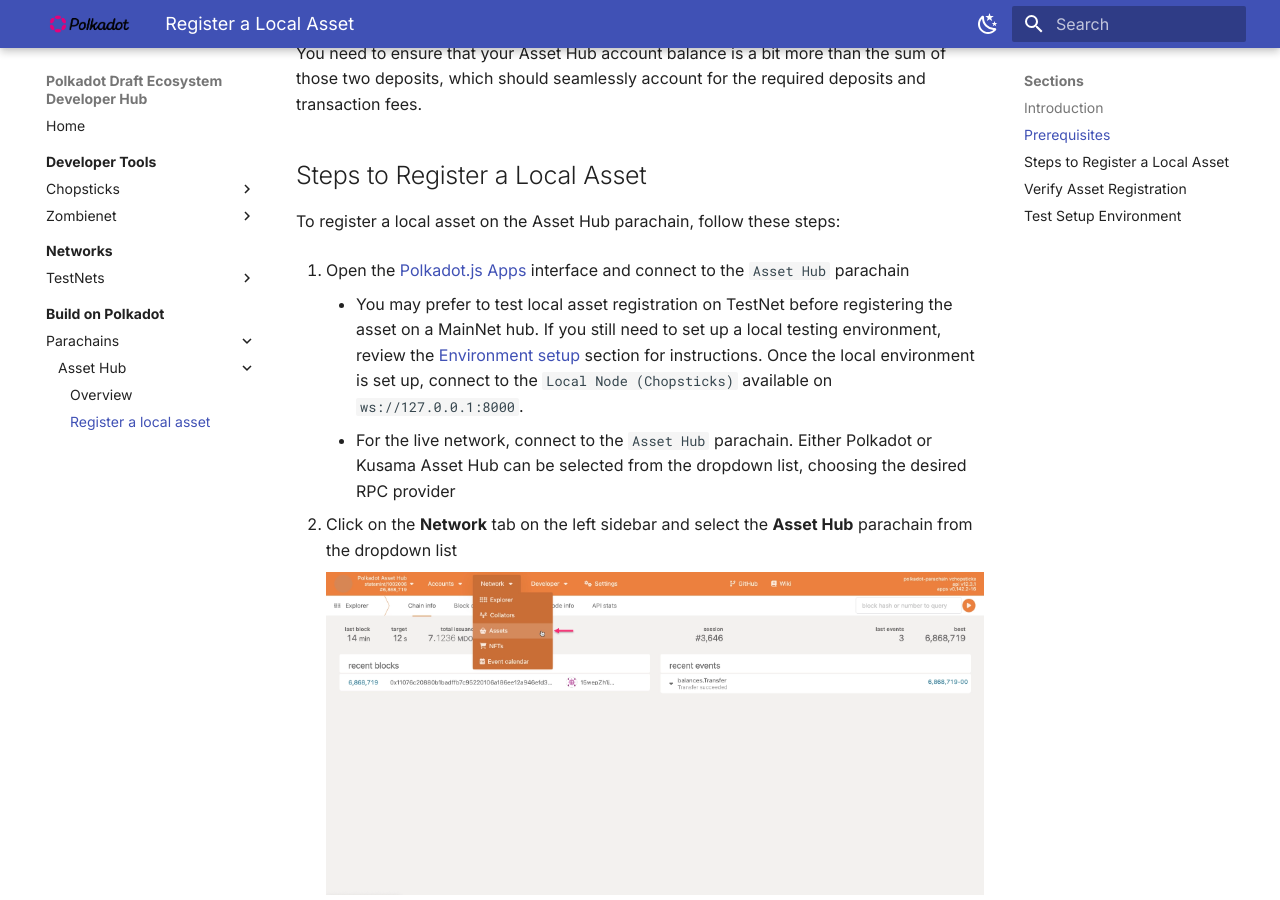
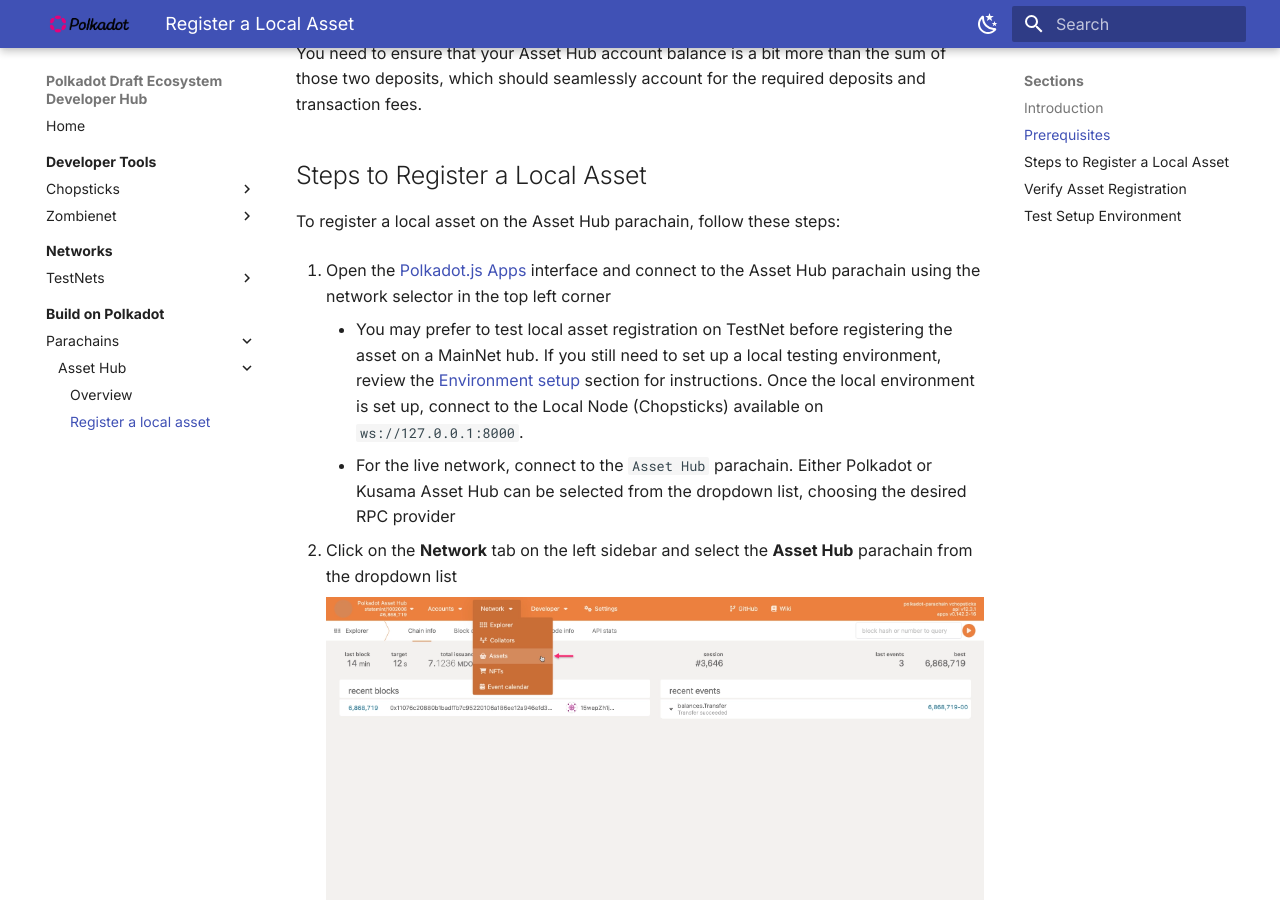
Before and after one commit to papermoonio/polkadot-ecosystem-docs-draft, an MkDocs documentation site: the page built from docs/build-on-polkadot/parachains/asset-hub/register-a-local-asset.md, in a window 1280 px wide and 900 px high, scrolled down 644 px. Built offline with MkDocs 1.6.1 and Material for MkDocs 9.7.7, drawn with Linux system fonts in a browser that asks for light colours.

Commit message:
fix: updating formatting stuffs

```diff
--- a/docs/build-on-polkadot/parachains/asset-hub/register-a-local-asset.md
+++ b/docs/build-on-polkadot/parachains/asset-hub/register-a-local-asset.md
@@ -24,23 +24,23 @@
 
 To register a local asset on the Asset Hub parachain, follow these steps:
 
-1. Open the [Polkadot.js Apps](https://polkadot.js.org/apps/){target=\_blank} interface and connect to the `Asset Hub` parachain
-      - You may prefer to test local asset registration on TestNet before registering the asset on a MainNet hub. If you still need to set up a local testing environment, review the [Environment setup](#environment-setup) section for instructions. Once the local environment is set up, connect to the `Local Node (Chopsticks)` available on `ws://127.0.0.1:8000`.
+1. Open the [Polkadot.js Apps](https://polkadot.js.org/apps/){target=\_blank} interface and connect to the Asset Hub parachain using the network selector in the top left corner
+      - You may prefer to test local asset registration on TestNet before registering the asset on a MainNet hub. If you still need to set up a local testing environment, review the [Environment setup](#environment-setup) section for instructions. Once the local environment is set up, connect to the Local Node (Chopsticks) available on `ws://127.0.0.1:8000`.
       - For the live network, connect to the `Asset Hub` parachain. Either Polkadot or Kusama Asset Hub can be selected from the dropdown list, choosing the desired RPC provider
 
-2. Click on the **Network** tab on the left sidebar and select the **Asset Hub** parachain from the dropdown list
+4. Click on the **Network** tab on the left sidebar and select the **Asset Hub** parachain from the dropdown list
 
       ![Access to Asset Hub through Polkadot.JS](/polkadot-ecosystem-docs-draft/images/building-on-polkadot/parachains/asset-hub/registering-a-local-asset/registering-a-local-asset-1.webp)
 
-3. Now, you need to examine all the registered asset IDs. This step is crucial to ensure that the asset ID you are about to register is unique. Asset IDs are displayed in the **assets** column
+5. Now, you need to examine all the registered asset IDs. This step is crucial to ensure that the asset ID you are about to register is unique. Asset IDs are displayed in the **assets** column
 
       ![Asset IDs on Asset Hub](/polkadot-ecosystem-docs-draft/images/building-on-polkadot/parachains/asset-hub/registering-a-local-asset/registering-a-local-asset-2.webp)
 
-4. Once you have confirmed that the asset ID is unique, click on the **Create** button on the top right corner of the page
+6. Once you have confirmed that the asset ID is unique, click on the **Create** button on the top right corner of the page
 
       ![Create a new asset](/polkadot-ecosystem-docs-draft/images/building-on-polkadot/parachains/asset-hub/registering-a-local-asset/registering-a-local-asset-3.webp)
 
-5. Fill in the required fields in the **Create Asset** form and click on the **Next** button
+7. Fill in the required fields in the **Create Asset** form and click on the **Next** button
 
     - `creator account` - the account to be used for creating this asset and setting up the initial metadata
     - `asset name` - the descriptive name of the asset you are registering
```
Also changed, not shown: other parts of docs/build-on-polkadot/parachains/asset-hub/register-a-local-asset.md (+2 -2 lines).
